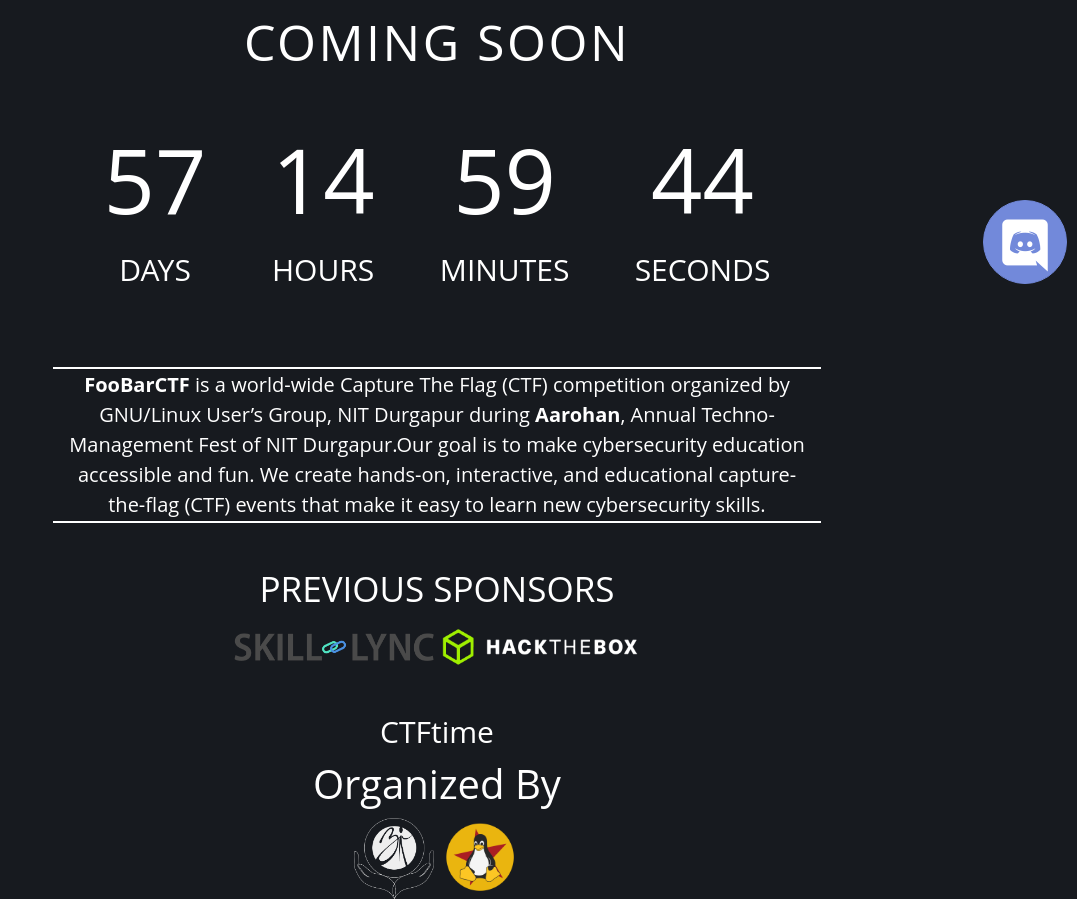
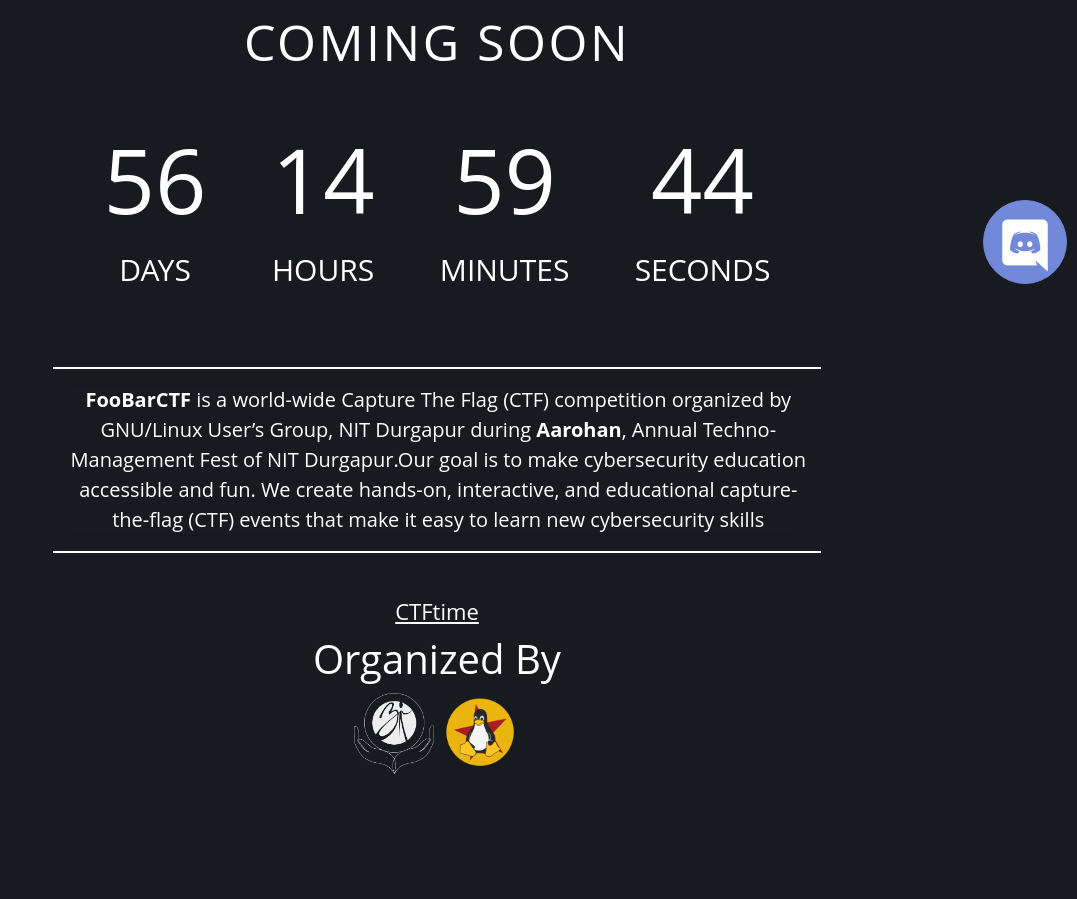
Before and after one commit to Satyam0204/FooBarCTF, a plain HTML site: page index.html in a window 1280 px wide. Shown: the part 506-1405 px from the top of the page, without its empty margins (203-1280 px from the left). After the commit the page ends 1280 px from the top, so only its background shows below. Drawn offline with nearby package versions, Linux system fonts and the light colour scheme.

Commit message:
minor changes

```diff
--- a/index.html
+++ b/index.html
@@ -21,7 +21,7 @@
 
 <body>
     <div id="wrapper">
-        <a href="https://discord.gg/jdKZgA6J" target="_blank">
+        <a href="https://discord.gg/gfdPjQqPh8" target="_blank">
             <div class="btn btn-dark floating-btn">
               <i class="icon fab fa-discord"></i>
               <div class="expanded">
@@ -52,23 +52,15 @@
                 </div>
             </div>
 
-            <div class="container" style="border-top: 2px solid white; border-bottom: 2px solid white ; margin: 45px auto; ; ">
+            <div class="container" style="border-top: 2px solid white; border-bottom: 2px solid white ; margin: 45px auto;padding: 15px ; padding-right: 27px; ">
 
                 <hr >
-                <p style="margin-bottom: 0px;" ><strong>FooBarCTF</strong> is a world-wide Capture The Flag (CTF) competition organized by GNU/Linux User’s Group, NIT Durgapur during <strong>Aarohan</strong>, Annual Techno-Management Fest of NIT Durgapur.Our goal is to make cybersecurity education accessible and fun. We create hands-on, interactive, and educational capture-the-flag (CTF) events that make it easy to learn new cybersecurity skills.</p>
+                <p style="margin-bottom: 0px;width:102% ; text-align: center;" ><strong>FooBarCTF</strong> is a world-wide Capture The Flag (CTF) competition organized by GNU/Linux User’s Group, NIT Durgapur during <strong>Aarohan</strong>, Annual Techno-Management Fest of NIT Durgapur.Our goal is to make cybersecurity education accessible and fun. We create hands-on, interactive, and educational capture-the-flag (CTF) events that make it easy to learn new cybersecurity skills</p>
                 <hr>
-            </div>
-            <div class="container" style="margin-bottom: 40px;">
-                <h3 class="centered">PREVIOUS SPONSORS</h3>
-                <div class="sponsors">
-
-                    <img src="./img/skill-lync.png" height="200" width="200" />
-                    <img src="./img/hack-the-box.png" height="200" width="200" />
-                </div>
             </div>
 
             <div class="container">
-                <h4 class="centered"><a href="https://ctftime.org/ctf/611">CTFtime</a></h4>
+                <h4 class="centered" style="font-size: 1.1rem;text-decoration: underline;"><a href="https://ctftime.org/ctf/611">CTFtime</a></h4>
                 <h2 class="centered">Organized By</h2>
                 <div class="sponsors">
                     <a href="#"><img src="./img/aarhnlogowhite.png" height="80" width="80" /></a>
--- a/js/countdown.js
+++ b/js/countdown.js
@@ -3,7 +3,7 @@ const second = 1000,
   hour = minute * 60,
   day = hour * 24;
 
-var time = 1677414600000
+var time = 1677328200000
 console.log(time);
 
 let countDown = new Date(time).getTime();
```
